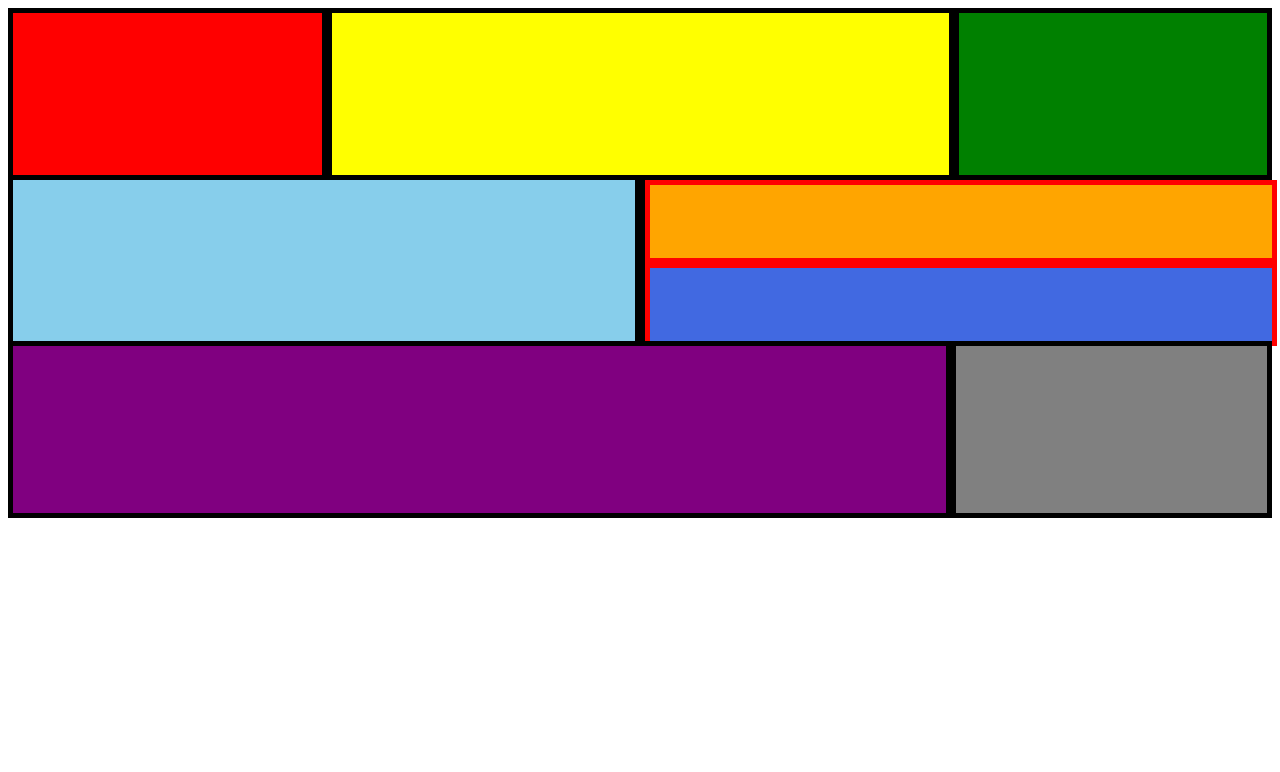
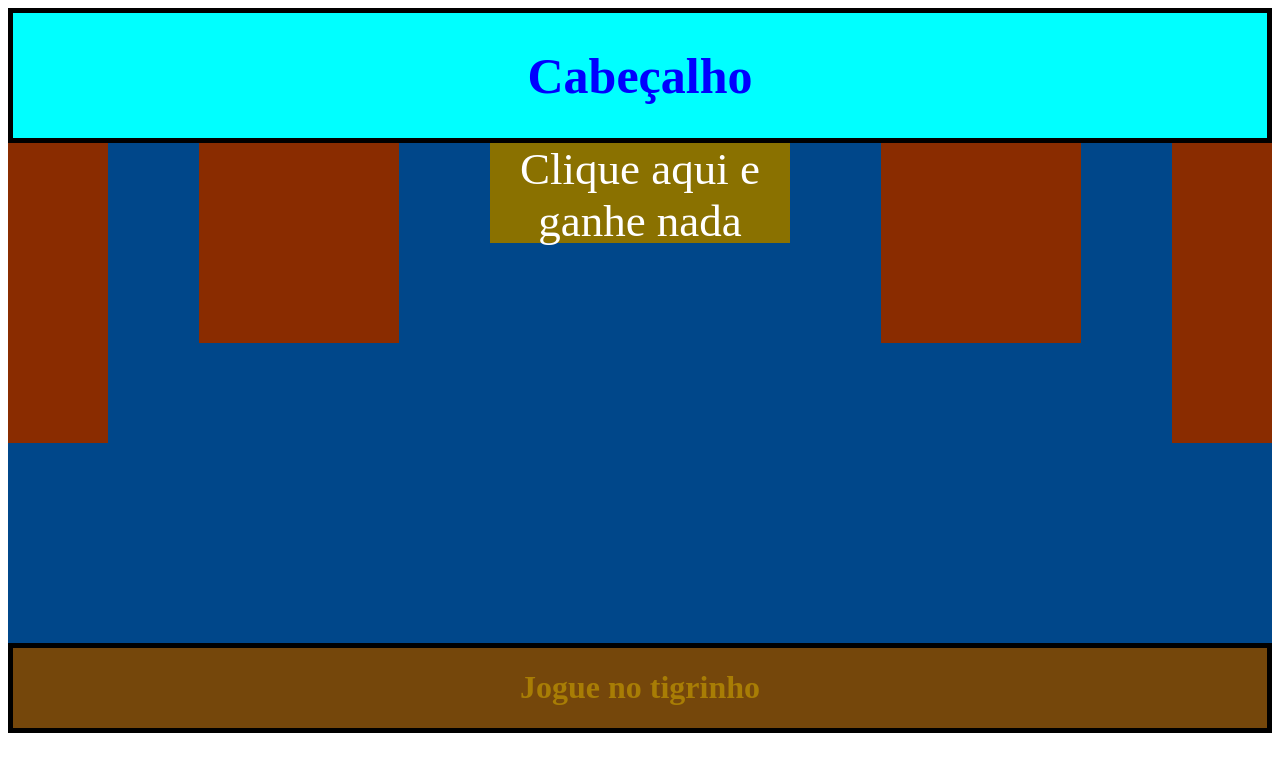
Before and after one commit to GiovannePrado/AulaFront, a React (Vite) app in the folder aula-vite/: page / in a window 1280 px wide. Shown: the top 772 px of the page. Built offline with nearby package versions, Linux system fonts and the light colour scheme.

Commit message:
pagina inicial usando funções

```diff
--- a/aula-vite/src/App.tsx
+++ b/aula-vite/src/App.tsx
@@ -1,39 +1,20 @@
 import './style/Style.css'
-
+import Flex from './Flex'
+import Cabecalho from './Cabecalho'
+import Rodape from './Rodape'
 
 function App() {
 
    return (
 
-    // <div className="container">
-    //     <div className="div-flex-1"></div>
-    //     <div className="div-flex-2"></div>
-    //     <div className="div-flex-3"></div>
-    //     <div className="div-flex-4"></div>
-    //     <div className="div-flex-5"></div>
-    // </div>
-    <div className='app-container'>
-     <div className='app-div1'>
-       <div className='app-div1-1'></div>
-       <div className='app-div1-2'></div>
-       <div className='app-div1-3'></div>
-     </div>
-
-     <div className='app-div2'>
-       <div className='app-div2-1'></div>
-       <div className='app-div2-2'>
-         <div className='app-div-2-2-1'></div>
-
-         <div className='app-div-2-2-2'></div>
-       </div>
-     </div>
-
-     <div className='app-div3'>
-       <div className='app-div3-1'></div>
-       <div className='app-div3-2'></div>
-     </div>
+    <div>
+      <Cabecalho />
+      <Flex />
+      <Rodape />
 
     </div>
+
+
    )
  }
 
--- /dev/null
+++ b/aula-vite/src/Cabecalho.tsx
@@ -0,0 +1,13 @@
+import './style/Style.css'
+
+function Cabecalho() {
+
+    return(
+
+        <div className='Cabeçalho'><h1>Cabeçalho</h1></div>
+
+    )
+
+}
+
+export default Cabecalho
--- /dev/null
+++ b/aula-vite/src/Cliqueaqui.tsx
@@ -0,0 +1,14 @@
+import './style/Style.css'
+
+
+function Cliqueaqui() {
+
+    return(
+
+        <div className="Clique">Clique aqui e ganhe nada</div>
+
+    )
+
+}
+
+export default Cliqueaqui
--- a/aula-vite/src/Flex.tsx
+++ b/aula-vite/src/Flex.tsx
@@ -1,14 +1,19 @@
-import './style/Style-flex.css'
-import Flex from './Flex'
+import Cliqueaqui from './Cliqueaqui'
+import './style/Style.css'
+
 
 function Flex() {
 
 return (
-<div className="container">
-        <div className="div-flex-1"></div>
-        <div className="div-flex-2"></div>
-        <div className="div-flex-3"></div>
-</div>
+<div className="fundo">
+          <div className="div-flex-1"></div>
+          <div className="div-flex-2"></div>
+          <div className="div-flex-3">
+                <Cliqueaqui />
+          </div>
+          <div className="div-flex-4"></div>
+          <div className="div-flex-5"></div>
+      </div>
     )
   }
 
--- /dev/null
+++ b/aula-vite/src/Rodape.tsx
@@ -0,0 +1,13 @@
+import './style/Style.css'
+
+function Rodape() {
+
+    return(
+
+        <div className='Rodape'><h1>Jogue no tigrinho</h1></div>
+
+    )
+
+}
+
+export default Rodape
--- a/aula-vite/src/style/Style.css
+++ b/aula-vite/src/style/Style.css
@@ -123,32 +123,35 @@
     flex-direction: left;
 }
 
-.container{
+/* flex */
+
+.fundo{
     width: 100%;
     height: 500px;
     background-color: rgb(0, 71, 138);
     display: flex;
-    flex-direction: column;
+    flex-direction: row;
+    justify-content: space-between;
 }
 
 .div-flex-1{
     width: 100px;
-    height: 100px;
-    background-color: rgb(0, 71, 138);
+    height: 300px;
+    background-color: rgb(138, 44, 0);
     display: flex;
-    flex-direction: row;
+    flex-direction: center;
 }
 
 .div-flex-2{
-    width: 100px;
-    height: 100px;
+    width: 200px;
+    height: 200px;
     background-color: rgb(138, 44, 0);
     display: flex;
     flex-direction: center;
 }
 
 .div-flex-3{
-    width: 100px;
+    width: 300px;
     height: 100px;
     background-color: rgb(138, 113, 0);
     display: flex;
@@ -156,8 +159,8 @@
 }
 
 .div-flex-4{
-    width: 100px;
-    height: 100px;
+    width: 200px;
+    height: 200px;
     background-color: rgb(138, 44, 0);
     display: flex;
     flex-direction: center;
@@ -165,8 +168,38 @@
 
 .div-flex-5{
     width: 100px;
-    height: 100px;
+    height: 300px;
     background-color: rgb(138, 44, 0);
     display: flex;
     flex-direction: center;
 }
+
+/* Cabeçalho */
+
+.Cabeçalho{
+
+    font-size: 25px;
+    color: blue;
+    text-align: center;
+    border: solid black 5px;
+    background-color: aqua;
+
+}
+
+/* Rodapé */
+
+.Rodape{
+    font-size: 20 px;
+    color: rgb(168, 125, 5);
+    text-align: center;
+    border: solid 5px black;
+    background-color: rgb(117, 71, 11);
+}
+
+/* texto 1 */
+
+.Clique{
+    font-size: 45px;
+    color: white;
+    text-align: center;
+}
```
Also changed, not shown: aula-vite/src/Mondrian.tsx (added, +32 -0 lines).
